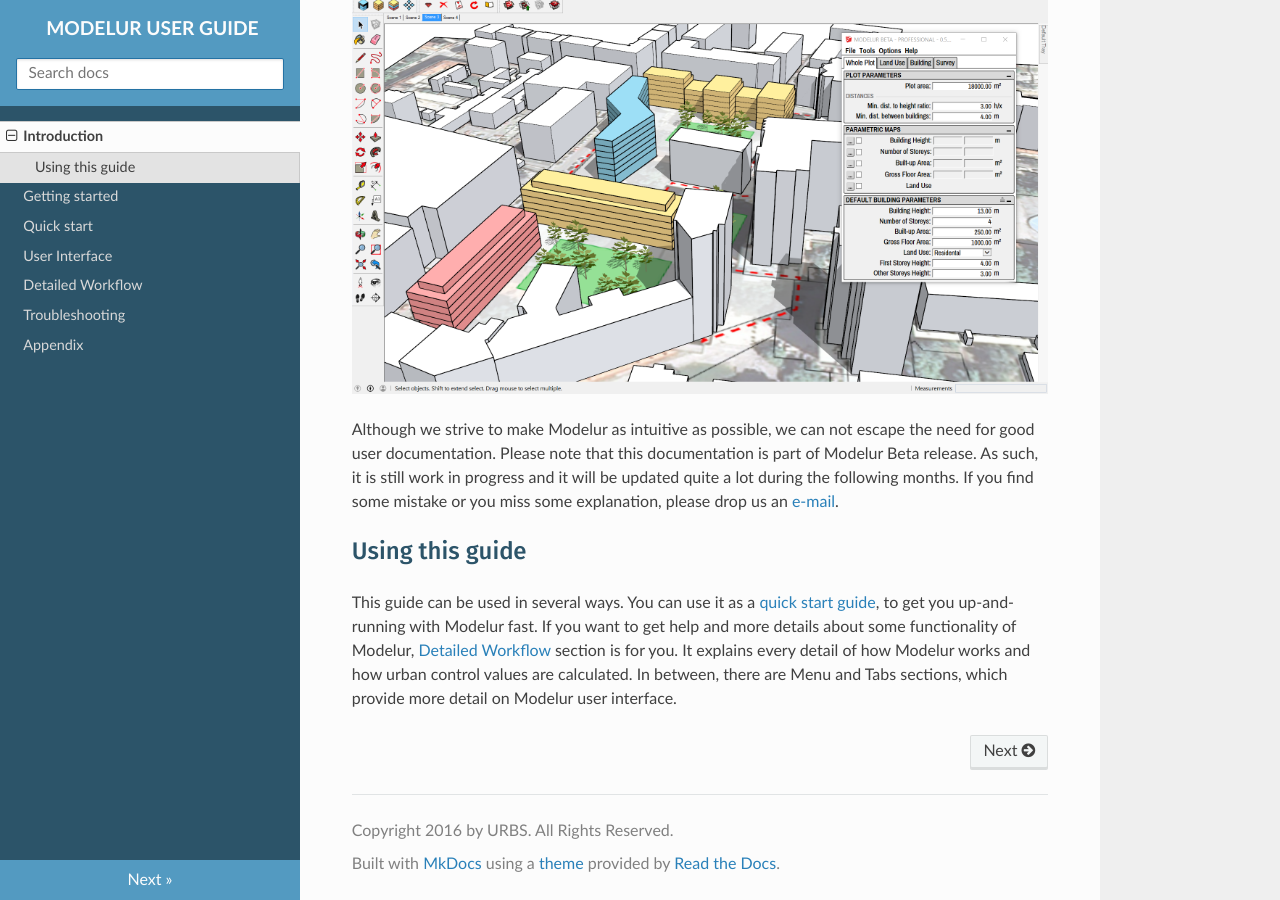
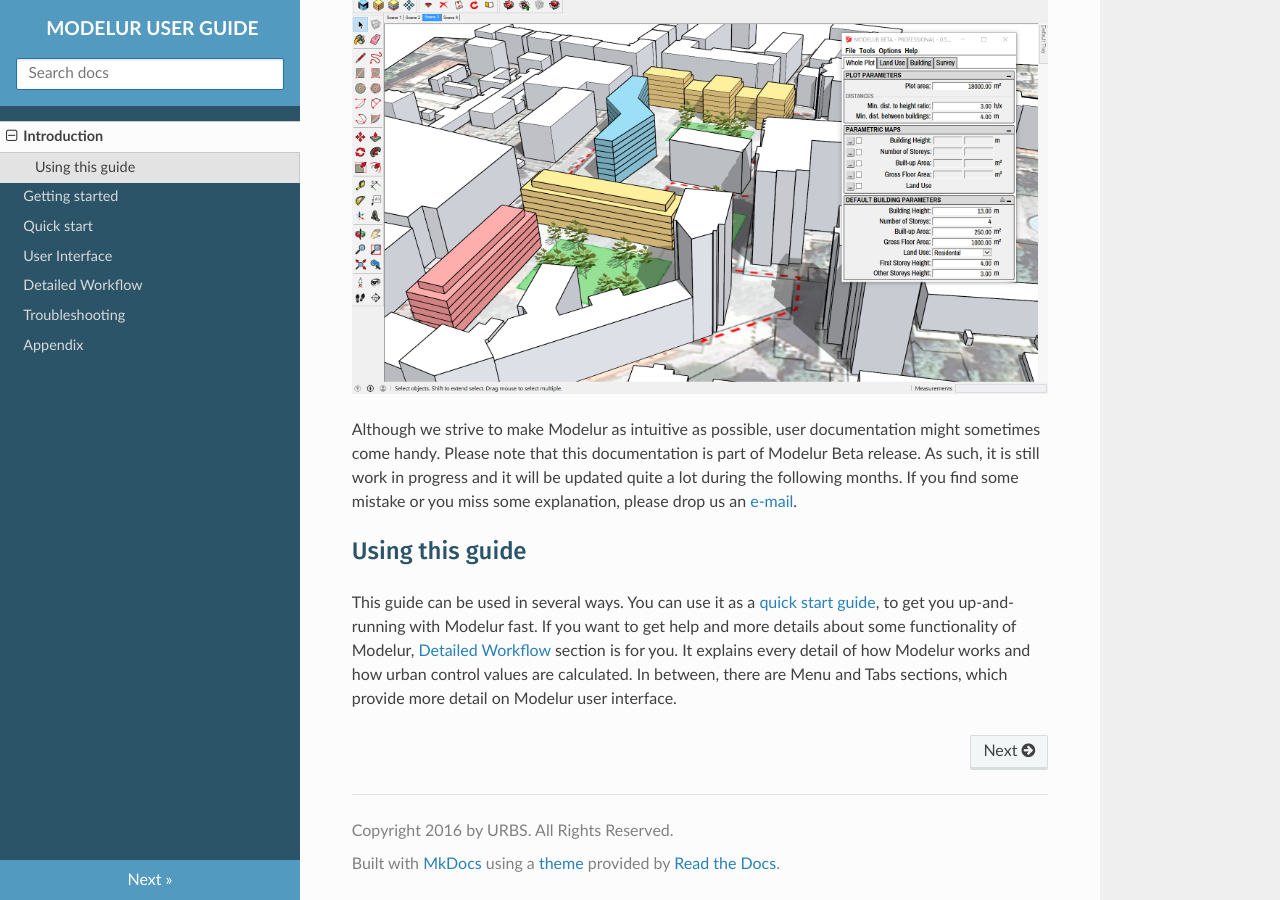
Before and after one commit to Modelur/docs, an MkDocs documentation site: the page built from docs/index.md, in a window 1280 px wide and 900 px high, scrolled down 516 px. Built offline with MkDocs 1.6.1, drawn with Linux system fonts in a browser that asks for light colours; nearby versions of some CDN libraries; old or Windows-style settings are respelled for this version of MkDocs.

Commit message:
Improved Modelur description

```diff
--- a/docs/index.md
+++ b/docs/index.md
@@ -9,7 +9,7 @@
 
 ![Modelur screenshot](img/modelur_beta.png)
 
-Although we strive to make Modelur as intuitive as possible, we can not escape the need for good user documentation. Please note that this documentation is part of Modelur Beta release. As such, it is still work in progress and it will be updated quite a lot during the following months. If you find some mistake or you miss some explanation, please drop us an [e-mail](mailto:support@modelur.com).
+Although we strive to make Modelur as intuitive as possible, user documentation might sometimes come handy. Please note that this documentation is part of Modelur Beta release. As such, it is still work in progress and it will be updated quite a lot during the following months. If you find some mistake or you miss some explanation, please drop us an [e-mail](mailto:support@modelur.com).
 
 Using this guide
 ----------------
```
